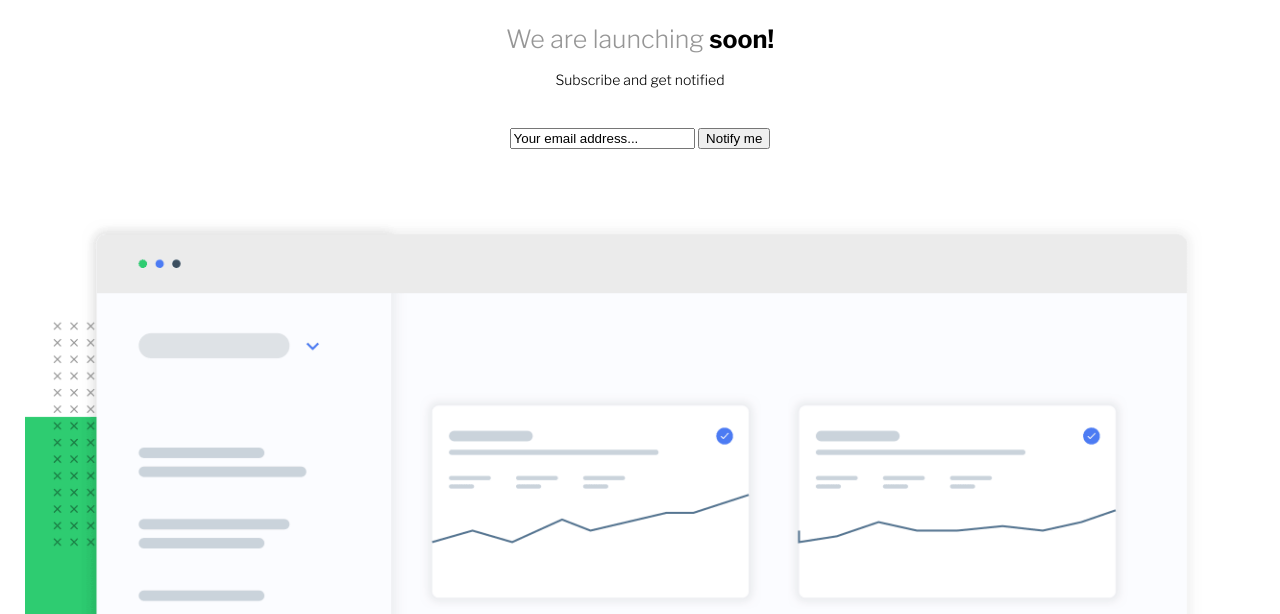
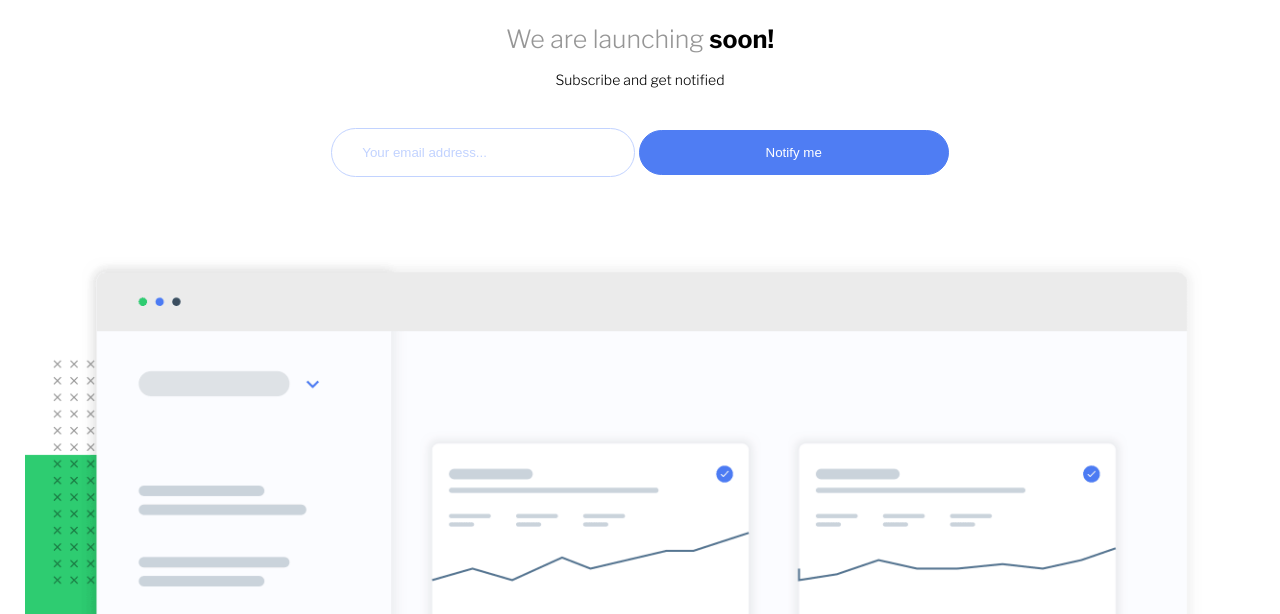
Before and after one commit to CrypticMango/ping-coming-soon-page, a plain HTML site: page index.html in a window 1280 px wide. Shown: the part 186-800 px from the top of the page. Drawn offline with nearby package versions, Linux system fonts and the light colour scheme.

Commit message:
styled the form

```diff
--- a/index.html
+++ b/index.html
@@ -33,8 +33,8 @@
 			<p class="subscribe">Subscribe and get notified</p>
 
       <form action="#">
-        <input type="text" id="email" name="email" value="Your email address...">
-        <input type="submit" value="Notify me"></input>
+        <input class="text-field" type="text" id="email" name="email" placeholder="Your email address...">
+        <input class="form-button" type="submit" value="Notify me"></input>
       </form>
 
       <img class="dashboard-pic" src="/images/illustration-dashboard.png" alt="dashboard" aria-label="dashboard-screen">
--- a/style.css
+++ b/style.css
@@ -31,6 +31,10 @@ form {
 	margin-bottom: 70px;
 }
 
+input {
+	caret-color:var(--pale-blue);
+}
+
 .logo {
 	width: 20%;
 	margin: 70px 0px 25px 0px;
@@ -39,6 +43,31 @@ form {
 .subscribe {
 	font-size: 14px;
 	margin-bottom: 40px;
+}
+
+.text-field {
+	border: 1px solid var(--pale-blue);
+	height: 45px;
+	width: 270px;
+	border-radius: 50px;
+	margin-bottom: 10px;
+}
+
+input[type=text] {
+	padding-left: 30px;
+}
+
+::placeholder {
+	color: var(--pale-blue);
+}
+
+.form-button {
+	width: 310px;
+	height: 45px;
+	border: 1px solid var(--blue);
+	border-radius: 50px;
+	background-color: var(--blue);
+	color: white;
 }
 
 .dashboard-pic {
```
